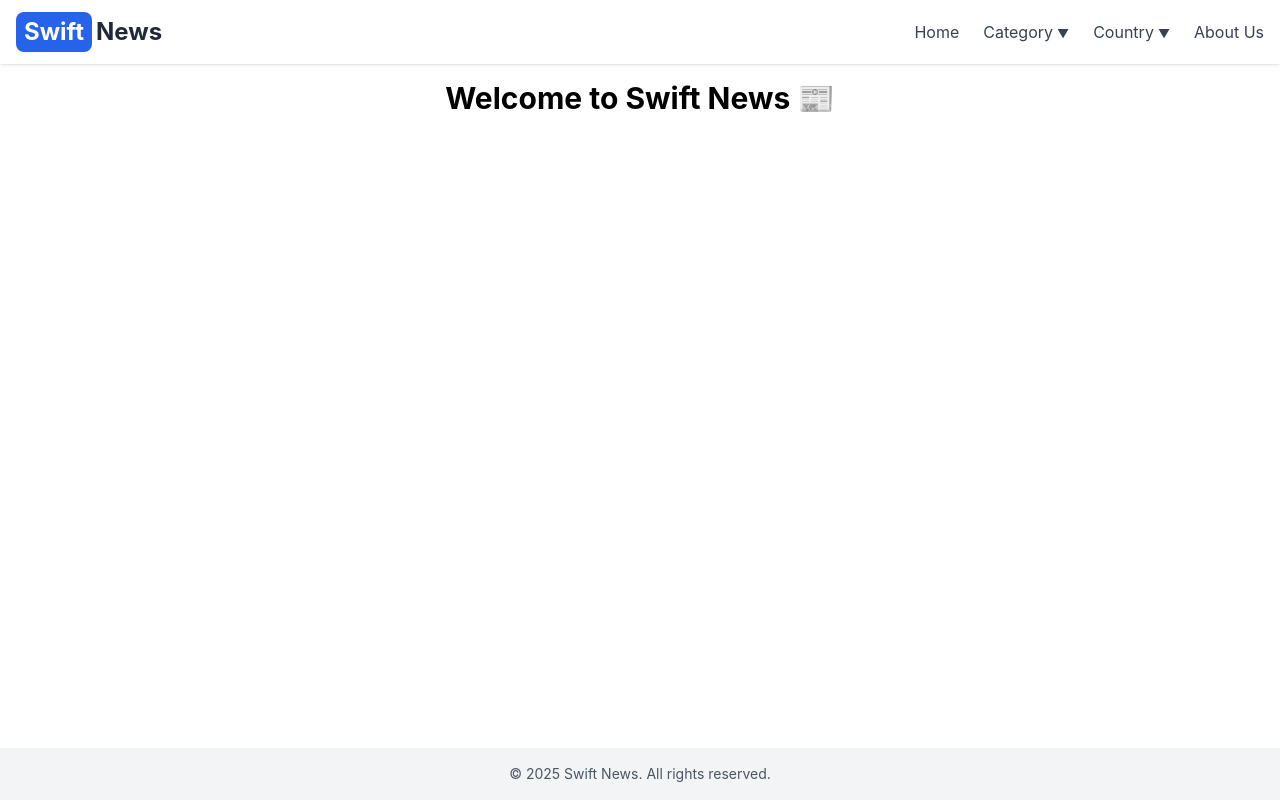
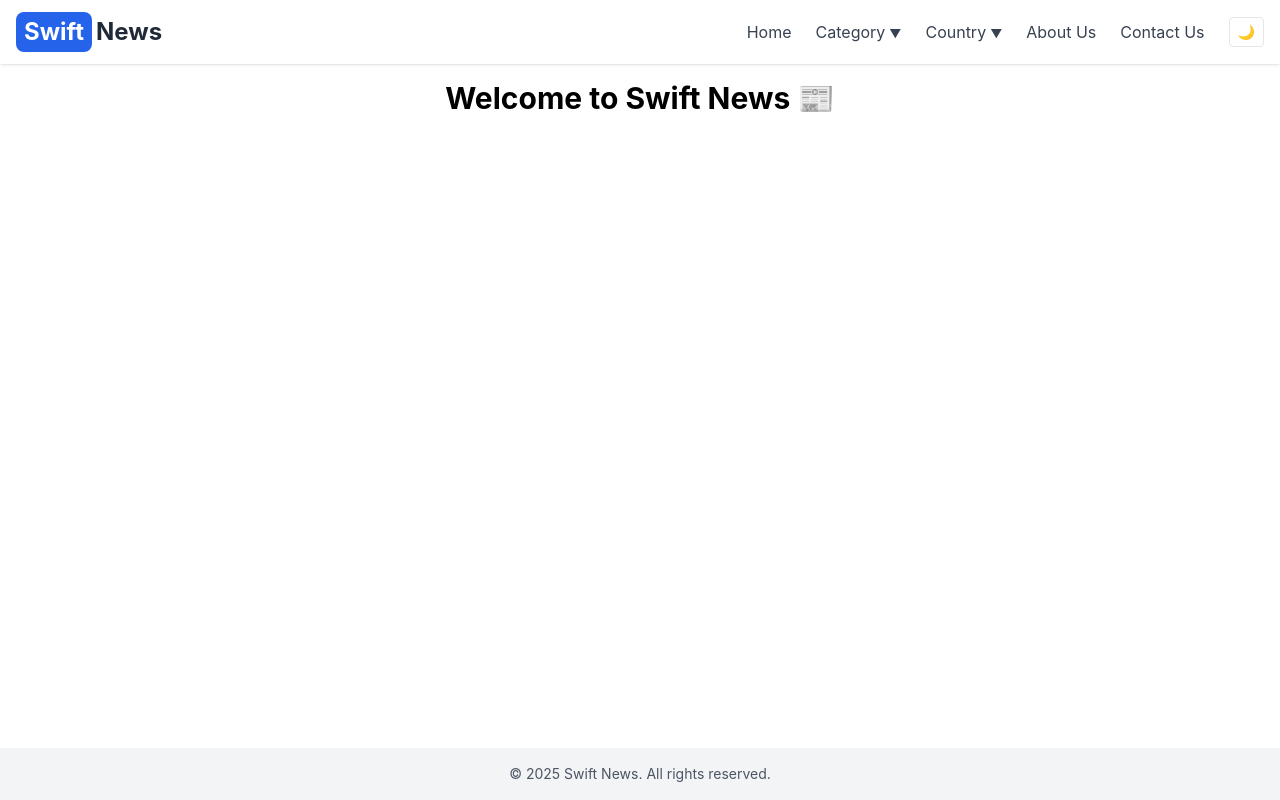
Before and after one commit to CoreTech7704/SwiftNews, a React (Create React App) app: page / in a window 1280 px wide. Built offline with nearby package versions, Linux system fonts and the light colour scheme.

Commit message:
Added placeholder for dark mode

```diff
--- a/src/components/Navbar.jsx
+++ b/src/components/Navbar.jsx
@@ -81,6 +81,19 @@ export default function Navbar() {
           </div>
 
           <Link to="/about" className="text-gray-700 hover:text-blue-600">About Us</Link>
+          <Link to="/contact" className="text-gray-700 hover:text-blue-600">Contact Us</Link>
+
+          {/* Dark Mode Toggle Placeholder */}
+          <button
+            className="ml-4 px-2 py-1 text-sm text-gray-600 border rounded hover:bg-gray-100"
+            title="Toggle dark mode"
+            onClick={() => {
+              // TODO: Toggle dark mode theme
+              alert("Dark mode toggle coming soon!");
+            }}
+          >
+            🌙
+          </button>
         </div>
       </div>
 
@@ -135,7 +148,21 @@ export default function Navbar() {
             )}
             </div>
 
+            {/* Dark Mode Toggle Placeholder */}
+            <button
+              className="ml-4 px-2 py-1 text-sm text-gray-600 border rounded hover:bg-gray-100"
+              title="Toggle dark mode"
+              onClick={() => {
+                // TODO: Toggle dark mode theme
+                alert("Dark mode toggle coming soon!");
+              }}
+            >
+              🌙
+            </button>
+
+
           <Link to="/about" className="block py-2 text-gray-700 hover:text-blue-600">About Us</Link>
+          <Link to="/contact" className="text-gray-700 hover:text-blue-600">Contact Us</Link>
         </div>
       )}
     </nav>
```
